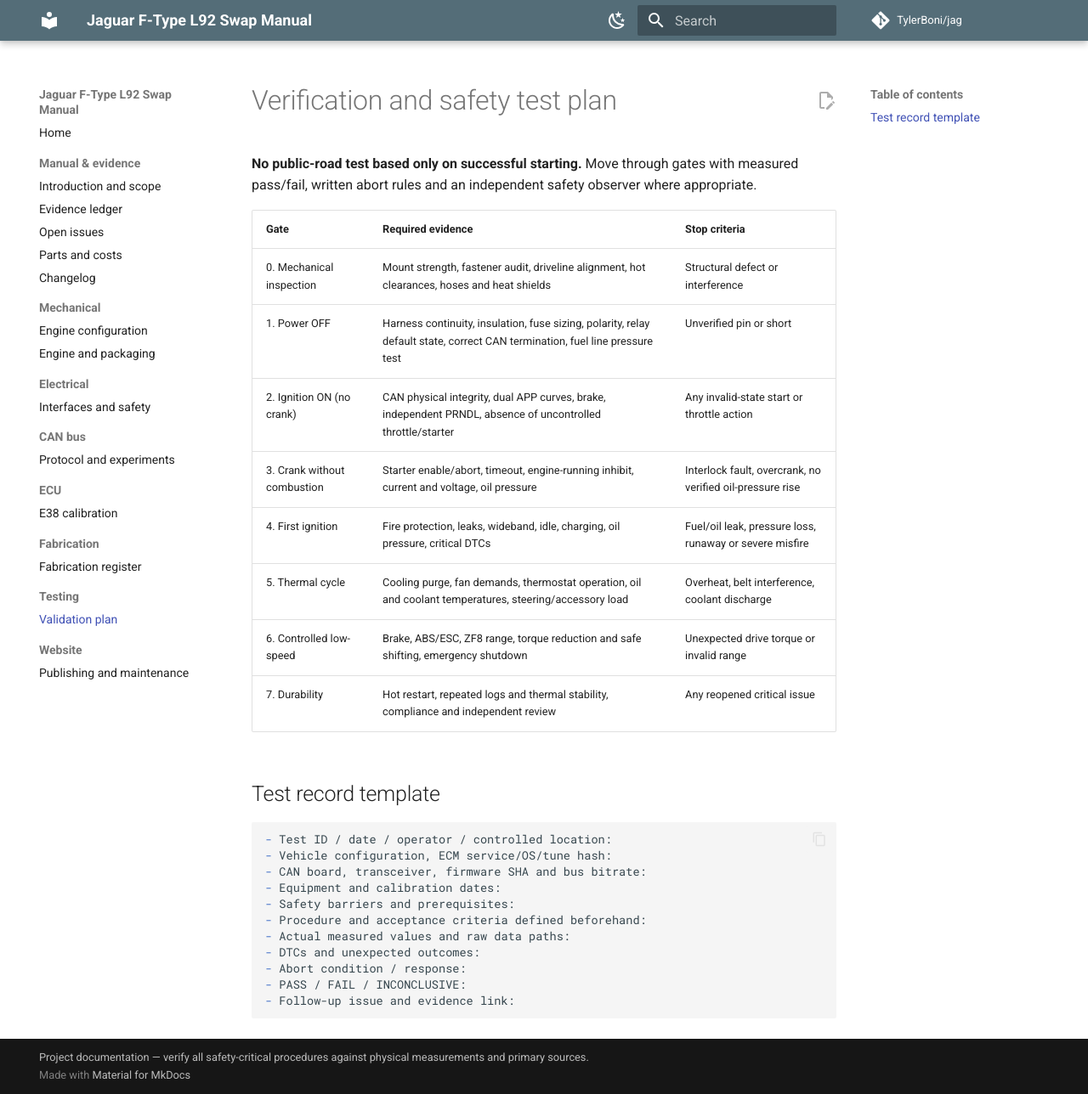
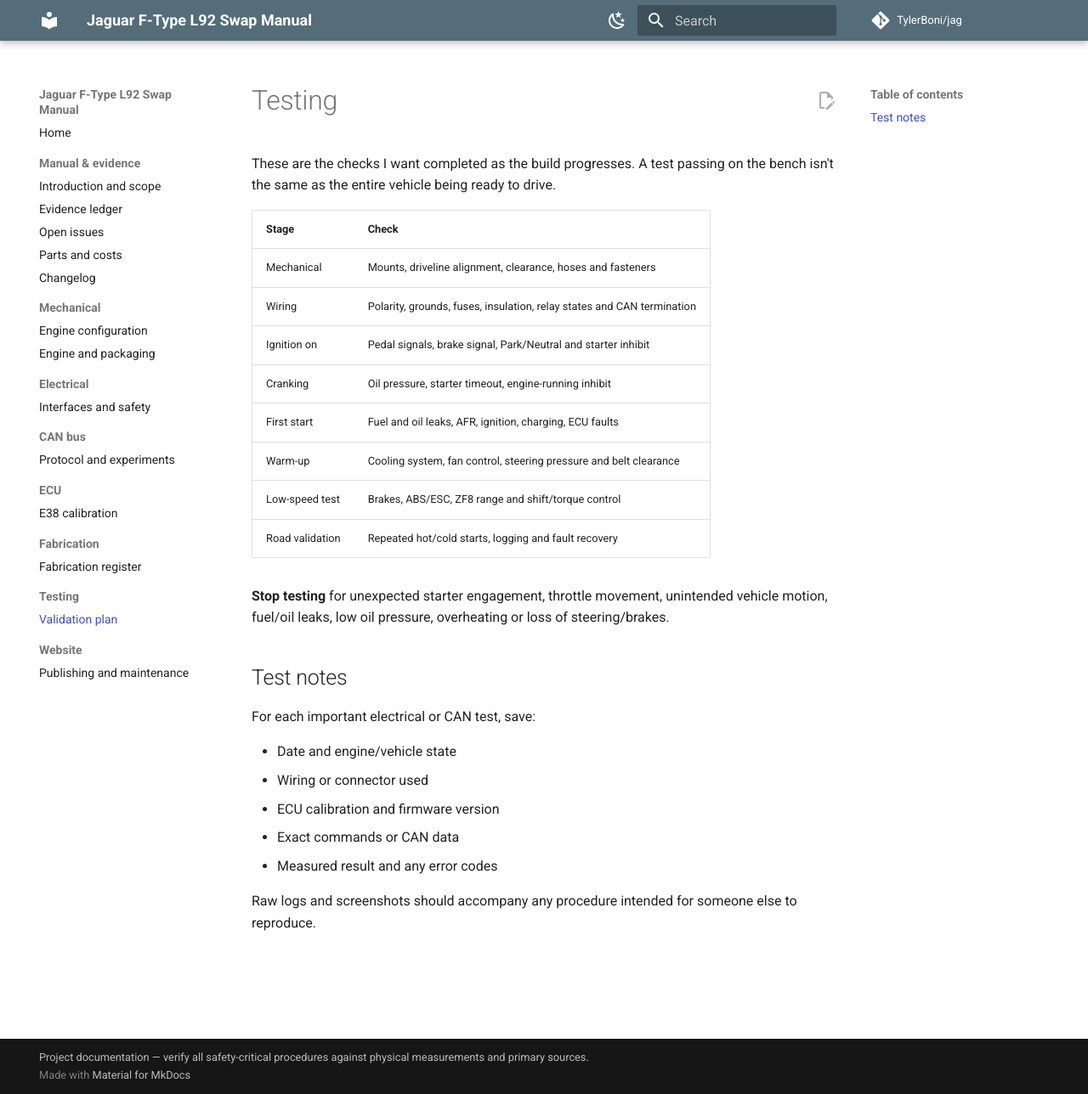
Before and after one commit to TylerBoni/jag, an MkDocs documentation site: the page built from build-manual/docs/testing/validation-plan.md, in a window 1280 px wide and 1288 px high. Shown: the whole window at 85% size. Built offline with MkDocs 1.6.1 and Material for MkDocs 9.7.7, drawn with Linux system fonts in a browser that asks for light colours; comment, search, counter and statistics services are not loaded.

Commit message:
docs: simplify electrical CAN ECU and testing guides

````diff
--- a/build-manual/docs/testing/validation-plan.md
+++ b/build-manual/docs/testing/validation-plan.md
@@ -1,30 +1,28 @@
-# Verification and safety test plan
+# Testing
 
-**No public-road test based only on successful starting.** Move through gates with measured pass/fail, written abort rules and an independent safety observer where appropriate.
+These are the checks I want completed as the build progresses. A test passing on the bench isn't the same as the entire vehicle being ready to drive.
 
-| Gate | Required evidence | Stop criteria |
-| --- | --- | --- |
-| 0. Mechanical inspection | Mount strength, fastener audit, driveline alignment, hot clearances, hoses and heat shields | Structural defect or interference |
-| 1. Power OFF | Harness continuity, insulation, fuse sizing, polarity, relay default state, correct CAN termination, fuel line pressure test | Unverified pin or short |
-| 2. Ignition ON (no crank) | CAN physical integrity, dual APP curves, brake, independent PRNDL, absence of uncontrolled throttle/starter | Any invalid-state start or throttle action |
-| 3. Crank without combustion | Starter enable/abort, timeout, engine-running inhibit, current and voltage, oil pressure | Interlock fault, overcrank, no verified oil-pressure rise |
-| 4. First ignition | Fire protection, leaks, wideband, idle, charging, oil pressure, critical DTCs | Fuel/oil leak, pressure loss, runaway or severe misfire |
-| 5. Thermal cycle | Cooling purge, fan demands, thermostat operation, oil and coolant temperatures, steering/accessory load | Overheat, belt interference, coolant discharge |
-| 6. Controlled low-speed | Brake, ABS/ESC, ZF8 range, torque reduction and safe shifting, emergency shutdown | Unexpected drive torque or invalid range |
-| 7. Durability | Hot restart, repeated logs and thermal stability, compliance and independent review | Any reopened critical issue |
+| Stage | Check |
+| --- | --- |
+| Mechanical | Mounts, driveline alignment, clearance, hoses and fasteners |
+| Wiring | Polarity, grounds, fuses, insulation, relay states and CAN termination |
+| Ignition on | Pedal signals, brake signal, Park/Neutral and starter inhibit |
+| Cranking | Oil pressure, starter timeout, engine-running inhibit |
+| First start | Fuel and oil leaks, AFR, ignition, charging, ECU faults |
+| Warm-up | Cooling system, fan control, steering pressure and belt clearance |
+| Low-speed test | Brakes, ABS/ESC, ZF8 range and shift/torque control |
+| Road validation | Repeated hot/cold starts, logging and fault recovery |
 
-## Test record template
+**Stop testing** for unexpected starter engagement, throttle movement, unintended vehicle motion, fuel/oil leaks, low oil pressure, overheating or loss of steering/brakes.
 
-```markdown
-- Test ID / date / operator / controlled location:
-- Vehicle configuration, ECM service/OS/tune hash:
-- CAN board, transceiver, firmware SHA and bus bitrate:
-- Equipment and calibration dates:
-- Safety barriers and prerequisites:
-- Procedure and acceptance criteria defined beforehand:
-- Actual measured values and raw data paths:
-- DTCs and unexpected outcomes:
-- Abort condition / response:
-- PASS / FAIL / INCONCLUSIVE:
-- Follow-up issue and evidence link:
-```
+## Test notes
+
+For each important electrical or CAN test, save:
+
+- Date and engine/vehicle state
+- Wiring or connector used
+- ECU calibration and firmware version
+- Exact commands or CAN data
+- Measured result and any error codes
+
+Raw logs and screenshots should accompany any procedure intended for someone else to reproduce.
````
